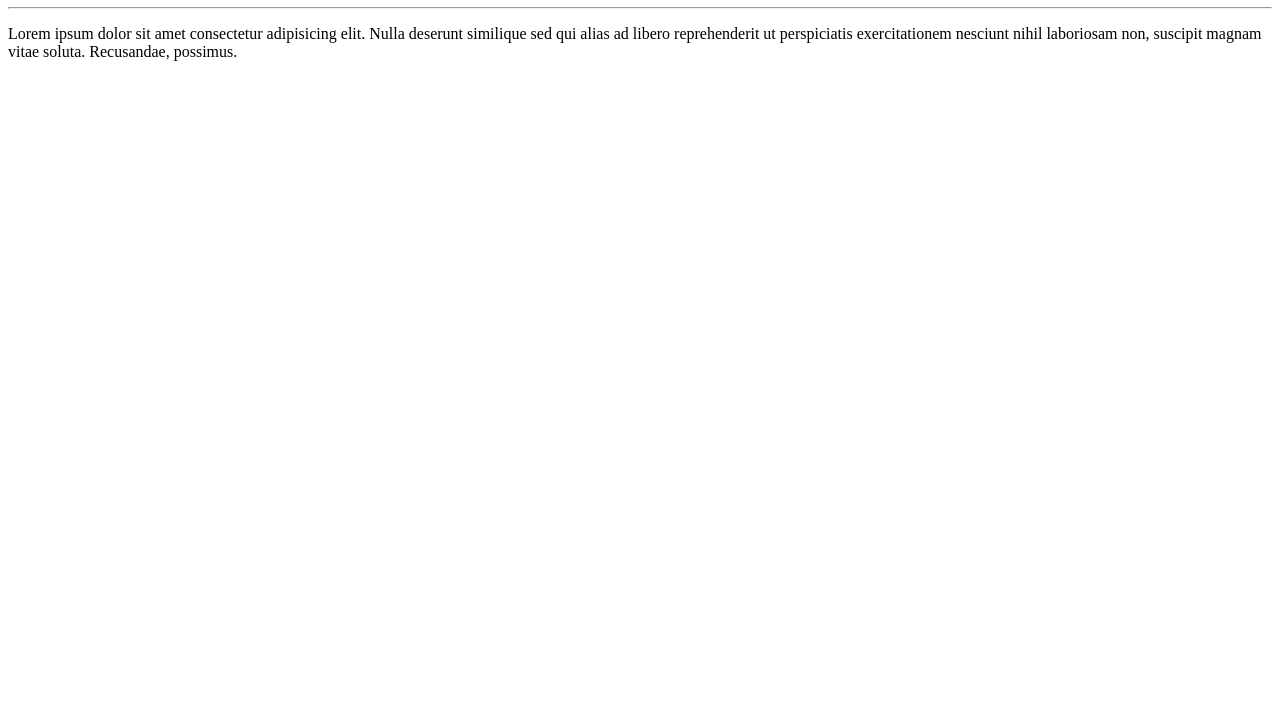
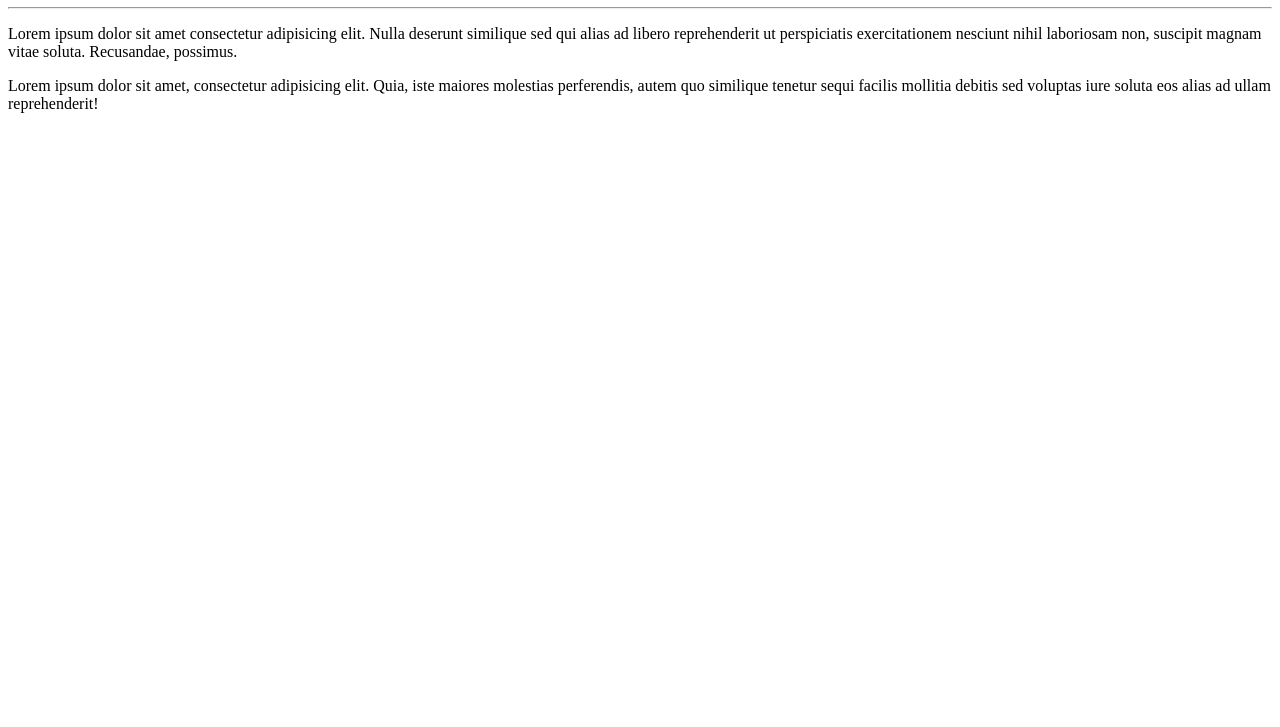
Before and after one commit to jorgelcd315/Ola-Mundo, a plain HTML site: page site-exemplo/index.html in a window 1280 px wide. Shown: the part 73-800 px from the top of the page. Drawn offline with Linux system fonts and the light colour scheme.

Commit message:
Acrescentei um paragrafo

```diff
--- a/site-exemplo/index.html
+++ b/site-exemplo/index.html
@@ -10,5 +10,7 @@
     <h1>Olá,mundo</h1>
     <hr>
     <p>Lorem ipsum dolor sit amet consectetur adipisicing elit. Nulla deserunt similique sed qui alias ad libero reprehenderit ut perspiciatis exercitationem nesciunt nihil laboriosam non, suscipit magnam vitae soluta. Recusandae, possimus.</p>
+    <p>Lorem ipsum dolor sit amet, consectetur adipisicing elit. Quia, iste maiores molestias perferendis, autem quo similique tenetur sequi facilis mollitia debitis sed voluptas iure soluta eos alias ad ullam reprehenderit!
+    </p>
 </body>
 </html>
```
